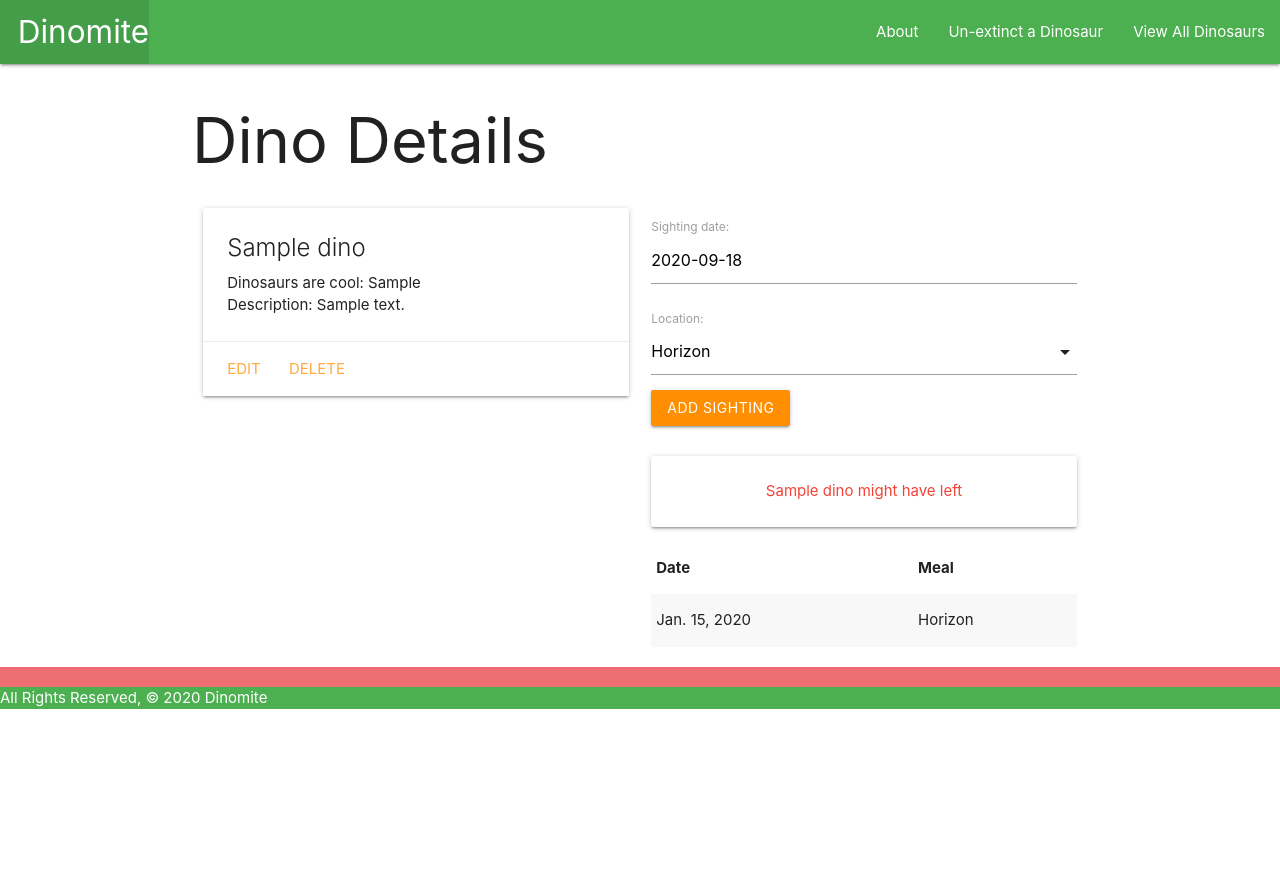
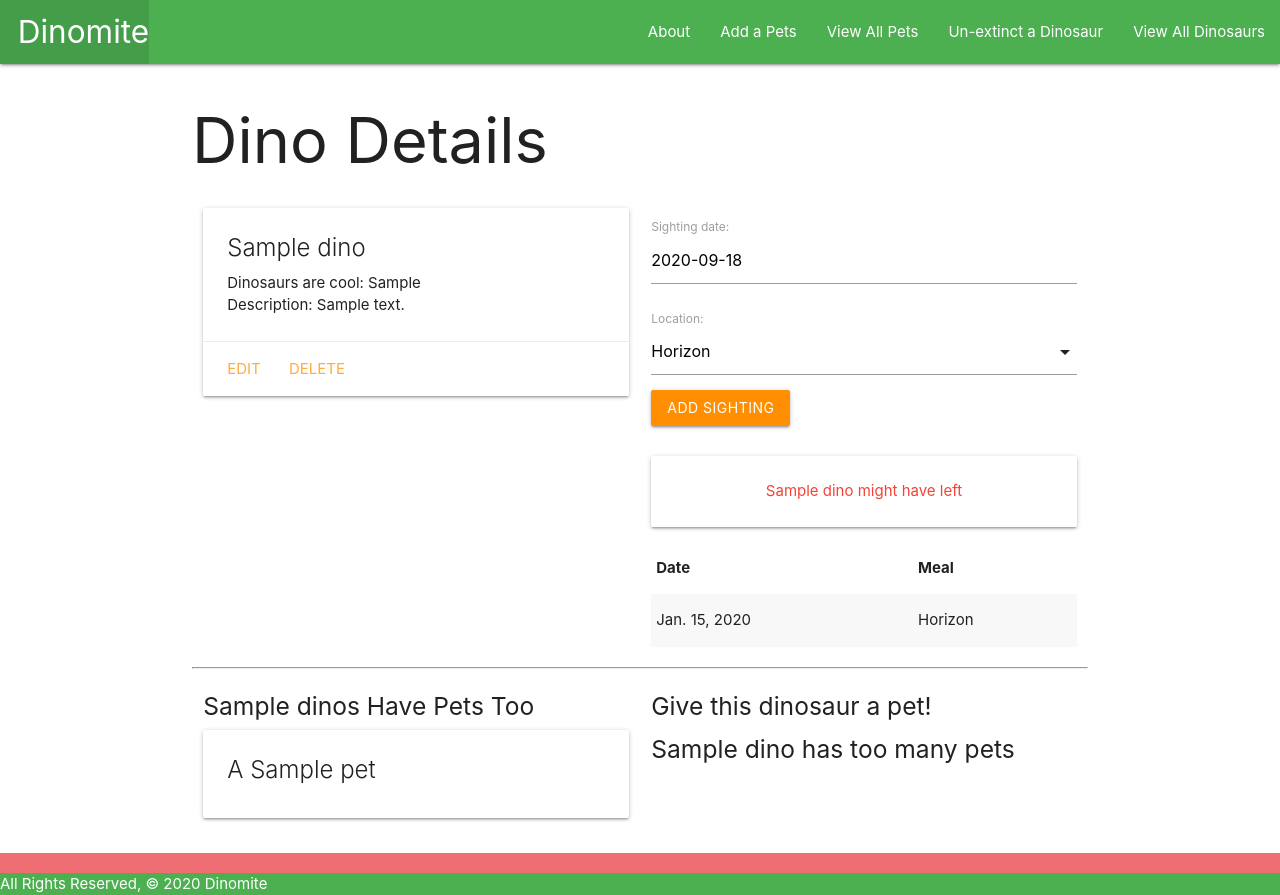
Before and after one commit to raga4905/dinomite, a Django app: page /dinos/1/ in a window 1280 px wide. Before the commit the page ends 709 px from the top, so only its background shows below. Run offline with Django 3.2, Linux system fonts and the light colour scheme; tables that the repository leaves empty hold one stand-in row (values such as "Sample post").

Commit message:
finished lab

```diff
--- a/main_app/admin.py
+++ b/main_app/admin.py
@@ -1,7 +1,8 @@
 from django.contrib import admin
 
-from .models import Dino, Sighting
+from .models import Dino, Sighting, Pet
 
 # Register your models here.
 admin.site.register(Dino)
 admin.site.register(Sighting)
+admin.site.register(Pet)
--- a/main_app/models.py
+++ b/main_app/models.py
@@ -9,10 +9,21 @@ LOCATIONS = (
     ('P', 'From a Plane')
 )
 
+
+class Pet(models.Model):
+  name = models.CharField(max_length=50)
+
+  def __str__(self):
+    return self.name
+
+  def get_absolute_url(self):
+    return reverse('pets_detail', kwargs={'pk': self.id})
+
 class Dino(models.Model):
     name = models.CharField(max_length=100)
     fun_pun = models.TextField(max_length=350)
     description = models.TextField(max_length=250)
+    pets = models.ManyToManyField(Pet)
 
     def __str__(self):
         return self.name
--- a/main_app/templates/base.html
+++ b/main_app/templates/base.html
@@ -22,6 +22,8 @@
                 </ul>
                 <ul class="right">
                     <li><a href="{% url 'about' %}">About</a></li>
+                    <li><a href="{% url 'pets_create' %}">Add a Pets</a></li>
+                    <li><a href="{% url 'pets_index' %}">View All Pets</a></li>
                     <li><a href="{% url 'dinos_create' %}">Un-extinct a Dinosaur</a></li>
                     <li><a href="{% url 'index' %}">View All Dinosaurs</a></li>
                 </ul>
--- a/main_app/templates/dinos/detail.html
+++ b/main_app/templates/dinos/detail.html
@@ -52,6 +52,47 @@
         </table>
     </div>
 </div>
+<hr>
+<div class="row">
+    <div class="col s6">
+        <h5>{{ dino.name }}s Have Pets Too</h5>
+        {% if dino.pets.count %}
+            {% for pet in dino.pets.all %}
+                <div class="card">
+                    <div class="card-content">
+                        <span class="card-title">
+                            A {{ pet.name }}
+                        </span>
+                    </div>
+                </div>
+            {% endfor %}
+        {% else %}
+            <h4>Someone get this disnosaur a pet!</h4>
+        {% endif %}
+    </div>
+    <div class="col s6">
+        <h5>Give this dinosaur a pet!</h5>
+        {% if pets.count %}
+        {% for pet in pets.all %}
+        <div class="card">
+            <div class="card-content">
+                <span class="card-title">
+                    A {{ pet.name }}
+                </span>
+            </div>
+            <div class="card-action">
+                <form action="{% url 'assoc_pet' dino.id pet.id %}"  method="post">
+                    {% csrf_token %}
+                    <button type="submit" class="btn">Add</button>
+                </form>
+            </div>
+        </div>
+        {% endfor %}
+        {% else %}
+        <h5>{{dino.name}} has too many pets</h5>
+        {% endif %}
+    </div>
+</div>
 
 <script>
     const dateEl = document.getElementById('id_date');
--- a/main_app/urls.py
+++ b/main_app/urls.py
@@ -10,5 +10,10 @@ urlpatterns = [
     path('dinos/<int:pk>/update/', views.DinoUpdate.as_view(), name='dinos_update'),
     path('dinos/<int:pk>/delete/', views.DinoDelete.as_view(), name='dinos_delete'),
     path('dinos/<int:dino_id>/add_sighting/', views.add_sighting, name='add_sighting'),
-
+    path('dinos/<int:dino_id>/assoc_pet/<int:pet_id>/', views.assoc_pet, name='assoc_pet'),
+    path('pets/', views.PetList.as_view(), name='pets_index'),
+    path('pets/<int:pk>/', views.PetDetail.as_view(), name='pets_detail'),
+    path('pets/create/', views.PetCreate.as_view(), name='pets_create'),
+    path('pets/<int:pk>/update/', views.PetUpdate.as_view(), name='pets_update'),
+    path('pets/<int:pk>/delete/', views.PetDelete.as_view(), name='pets_delete'),
 ]
--- a/main_app/views.py
+++ b/main_app/views.py
@@ -1,6 +1,7 @@
 from django.shortcuts import render, redirect
 from django.views.generic.edit import CreateView, UpdateView, DeleteView
-from .models import Dino
+from django.views.generic import ListView, DetailView
+from .models import Dino, Pet
 from .forms import SightingForm
 
 
@@ -31,14 +32,17 @@ def dinos_index(request):
   dinos = Dino.objects.all()
   return render(request, 'dinos/index.html', {'dinos': dinos})
 
+def assoc_pet(request, dino_id, pet_id):
+  Dino.objects.get(id=dino_id).pets.add(pet_id)
+  return redirect('detail', dino_id=dino_id)
+
 
 def dinos_detail(request, dino_id):
   dino = Dino.objects.get(id=dino_id)
-  # instantiate FeedingForm to be rendered in the template
+  pets_dino_doesnt_have = Pet.objects.exclude(id__in = dino.pets.all().values_list('id'))
   sighting_form = SightingForm()
   return render(request, 'dinos/detail.html', {
-      # pass the cat and feeding_form as context
-      'dino': dino, 'sighting_form': sighting_form
+      'dino': dino, 'sighting_form': sighting_form, 'pets': pets_dino_doesnt_have
   })
 
 
@@ -49,3 +53,26 @@ def add_sighting(request, dino_id):
     new_sighting.dino_id = dino_id
     new_sighting.save()
   return redirect('detail', dino_id=dino_id)
+
+
+class PetList(ListView):
+  model = Pet
+
+
+class PetDetail(DetailView):
+  model = Pet
+
+
+class PetCreate(CreateView):
+  model = Pet
+  fields = '__all__'
+
+
+class PetUpdate(UpdateView):
+  model = Pet
+  fields = ['name']
+
+
+class PetDelete(DeleteView):
+  model = Pet
+  success_url = '/pets/'
```
Also changed, not shown: main_app/templates/main_app/pet_confirm_delete.html (added, +13 -0 lines), main_app/templates/main_app/pet_detail.html (added, +19 -0 lines), main_app/templates/main_app/pet_form.html (added, +16 -0 lines), main_app/templates/main_app/pet_list.html (added, +16 -0 lines), main_app/migrations/0003_auto_20200917_2134.py (added), main_app/migrations/0004_dino_pets.py (added).
